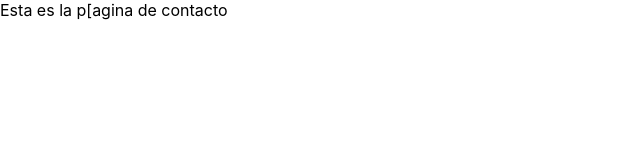
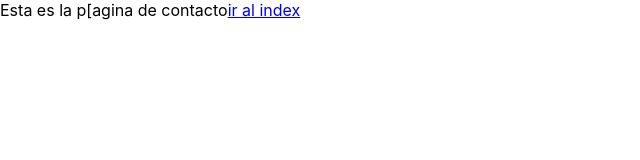
Before and after one commit to JulioEPV/Prueba, a React (Create React App) app in the folder pruebareact/: page /Contacto in a window 1280 px wide. Shown: the top 160 px of the page, without its empty margins (0-640 px from the left). Built offline with nearby package versions, Linux system fonts and the light colour scheme.

Commit message:
Herramienta Link

```diff
--- a/pruebareact/src/pages/Contacto.jsx
+++ b/pruebareact/src/pages/Contacto.jsx
@@ -1,10 +1,17 @@
-import React from 'react'
+import React from 'react';
+import {Link} from 'react-router-dom';
 
 const Contacto = () => {
     return (
         <div>
             Esta es la p[agina de contacto
+
+                <Link to='/'>
+                    ir al index
+                </Link>
         </div>
+
+
     )
 }
 
```
